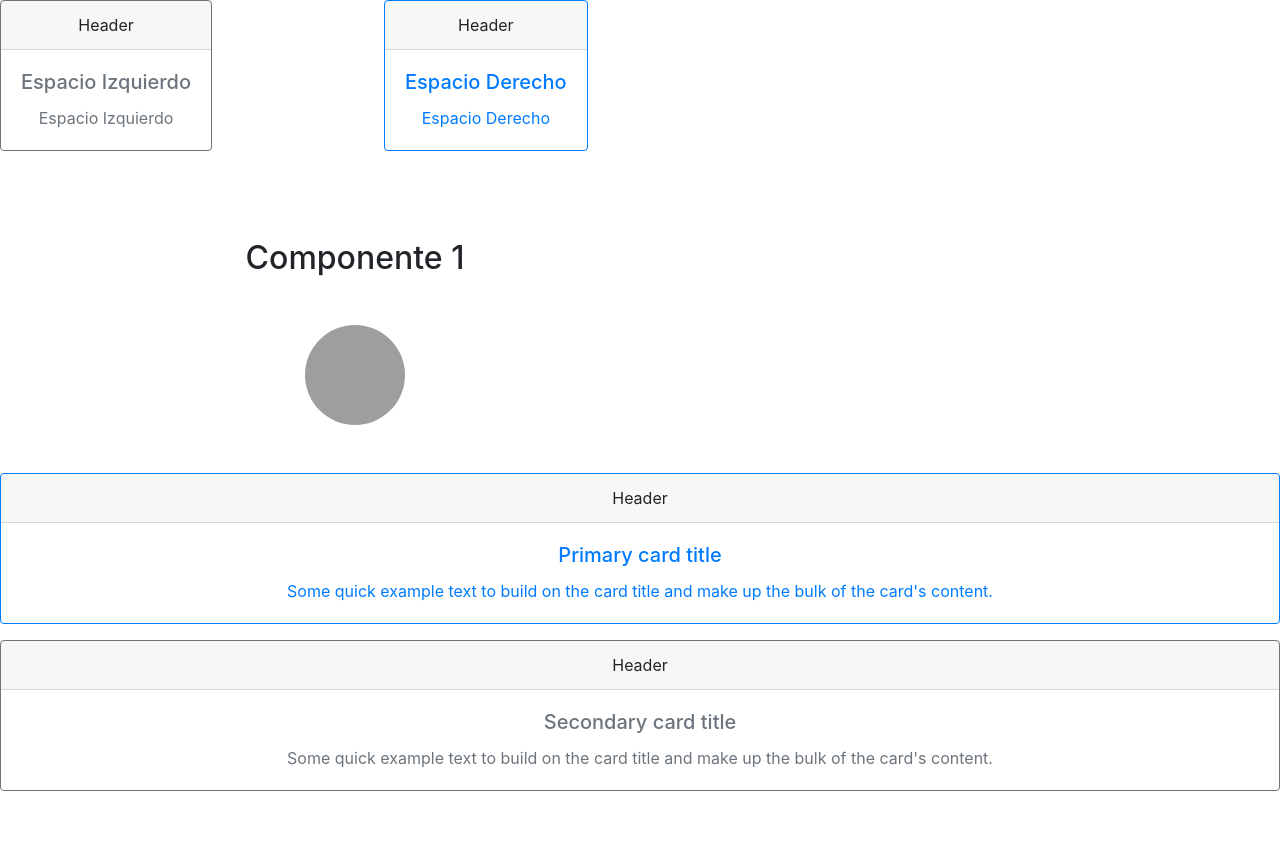
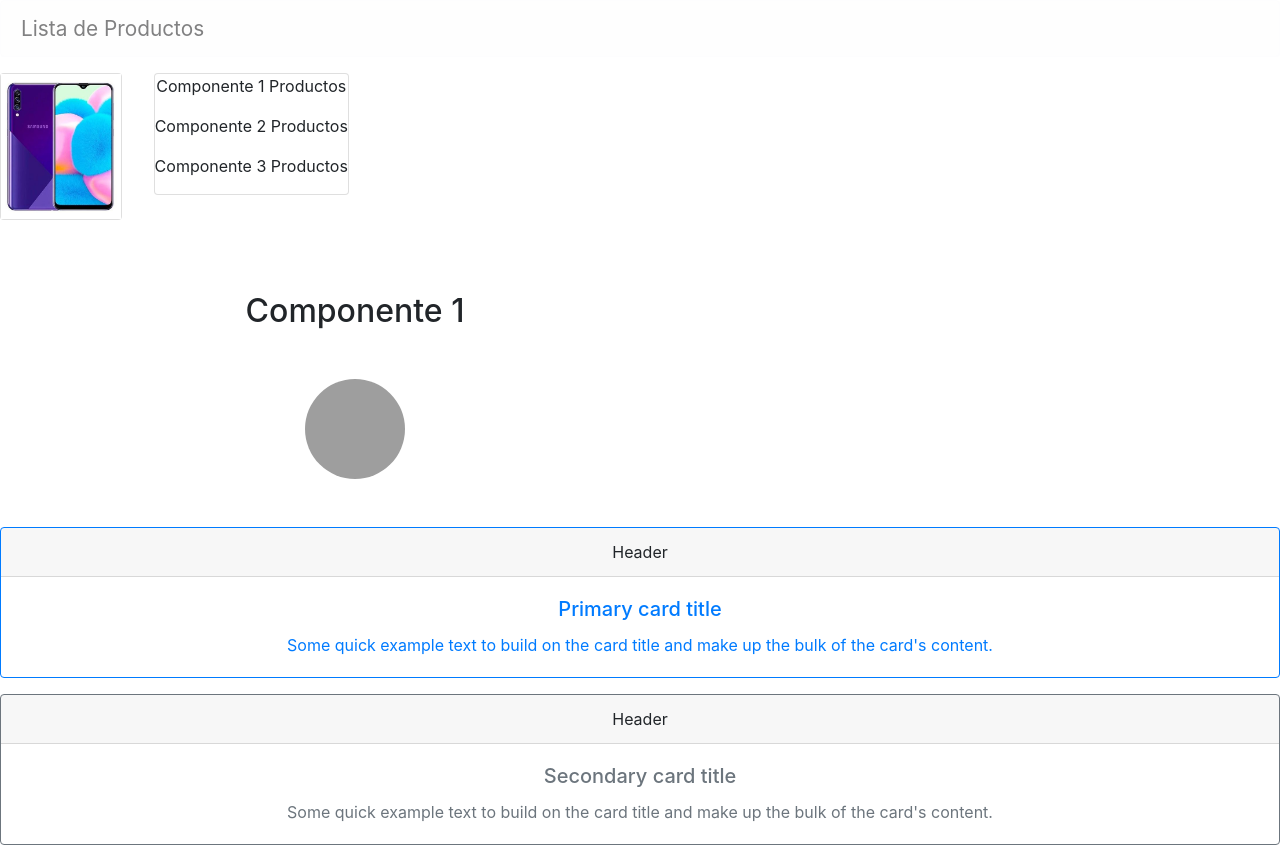
Before and after one commit to ergoproxy007/votos-productos, a React (Create React App) app: page / in a window 1280 px wide. Before the commit the page ends 800 px from the top, so only its background shows below. Built offline with nearby package versions, Linux system fonts and the light colour scheme; grey boxes are pictures that could not be loaded.

Commit message:
GRAL: modificacion componente contenedor principal

```diff
--- a/src/AppComposition.js
+++ b/src/AppComposition.js
@@ -1,34 +1,24 @@
 import React from "react";
 import "./App.css";
 import Tarjeta from "./componentes/Tarjeta/Tarjeta";
-import BloqueLeft from "./componentes/BloqueLeft/BloqueLeft";
-import BloqueRight from "./componentes/BloqueRight/BloqueRight";
+import BloqueLeft from "./componentes/BloqueLeft/BloqueLeft.jsx";
+import BloqueRight from "./componentes/BloqueRight/BloqueRight.jsx";
+import BloqueImagen from "./componentes/BloqueImagen/BloqueImagen.jsx";
+import SimpleCard from "./componentes/SimpleCard/SimpleCard.jsx";
 
 function AppComposition() {
   return (
     <div className="App">
-      <Tarjeta>
+      <Tarjeta titulo="Lista de Productos">
         <BloqueLeft>
-          <div class="card border-secondary mb-3">
-            <div class="card-header">Header</div>
-            <div class="card-body text-secondary">
-              <h5 class="card-title">Espacio Izquierdo</h5>
-              <p class="card-text">
-                Espacio Izquierdo
-              </p>
-            </div>
-          </div>
+          <BloqueImagen foto="a30s-2.jpg" />
         </BloqueLeft>
         <BloqueRight>
-          <div class="card border-primary mb-3">
-            <div class="card-header">Header</div>
-            <div class="card-body text-primary">
-              <h5 class="card-title">Espacio Derecho</h5>
-              <p class="card-text">
-                Espacio Derecho
-              </p>
-            </div>
-          </div>
+          <SimpleCard>
+            <p>Componente 1 Productos</p>
+            <p>Componente 2 Productos</p>
+            <p>Componente 3 Productos</p>
+          </SimpleCard>
         </BloqueRight>
       </Tarjeta>
     </div>
--- /dev/null
+++ b/src/componentes/BloqueImagen/BloqueImagen.jsx
@@ -0,0 +1,24 @@
+import React, { Component } from 'react';
+
+class BloqueImagen extends Component {
+    constructor(props){
+        super(props)
+        this.state = {
+
+        }
+    }
+
+    render(){
+        return (
+            <div class="card">
+                <img src={require('./'+this.props.foto)} class="img-fluid" width="120px" />
+            </div>
+        )
+    }
+}
+
+BloqueImagen.propTypes = {
+
+};
+
+export default BloqueImagen
--- a/src/componentes/BloqueLeft/estilos.css
+++ b/src/componentes/BloqueLeft/estilos.css
@@ -5,13 +5,11 @@
 
   .SplitPane-left {
     float: left;
-    width: 30%;
+    width: 12%;
     height: 100%;
   }
 
   .left-bloque {
     display: flex;
     align-content: flex-start;
-    width: 100%;
-    height: 100%;
   }
--- a/src/componentes/BloqueRight/estilos.css
+++ b/src/componentes/BloqueRight/estilos.css
@@ -6,13 +6,11 @@
 
   .SplitPane-right {
     float: left;
-    width: 70%;
+    width: 88%;
     height: 100%;
   }
 
   .right-bloque {
     display: flex;
     align-content: flex-start;
-    width: 100%;
-    height: 100%;
   }
--- /dev/null
+++ b/src/componentes/SimpleCard/SimpleCard.jsx
@@ -0,0 +1,24 @@
+import React, { Component } from 'react';
+
+class SimpleCard extends Component {
+    constructor(props){
+        super(props)
+        this.state = {
+
+        }
+    }
+
+    render(){
+        return (
+            <div className="card">
+                {this.props.children}
+            </div>
+        )
+    }
+}
+
+SimpleCard.propTypes = {
+
+};
+
+export default SimpleCard;
--- a/src/componentes/Tarjeta/Tarjeta.css
+++ b/src/componentes/Tarjeta/Tarjeta.css
@@ -2,3 +2,8 @@ html, body, #root {
     width: 100%;
     height: 100%;
   }
+  .title {
+    display: flex;
+    align-content: flex-start;
+    font-size: 1.3rem;
+  }
--- a/src/componentes/Tarjeta/Tarjeta.jsx
+++ b/src/componentes/Tarjeta/Tarjeta.jsx
@@ -13,6 +13,9 @@ class Tarjeta extends Component {
         return (
             <div className="row">
                 <div className="container-fluid">
+                    <div class="alert alert-light title" role="alert">
+                        {this.props.titulo}
+                    </div>
                     {this.props.children}
                 </div>
             </div>
```
Also changed, not shown: src/componentes/BloqueImagen/a30s-2.jpg (added).
